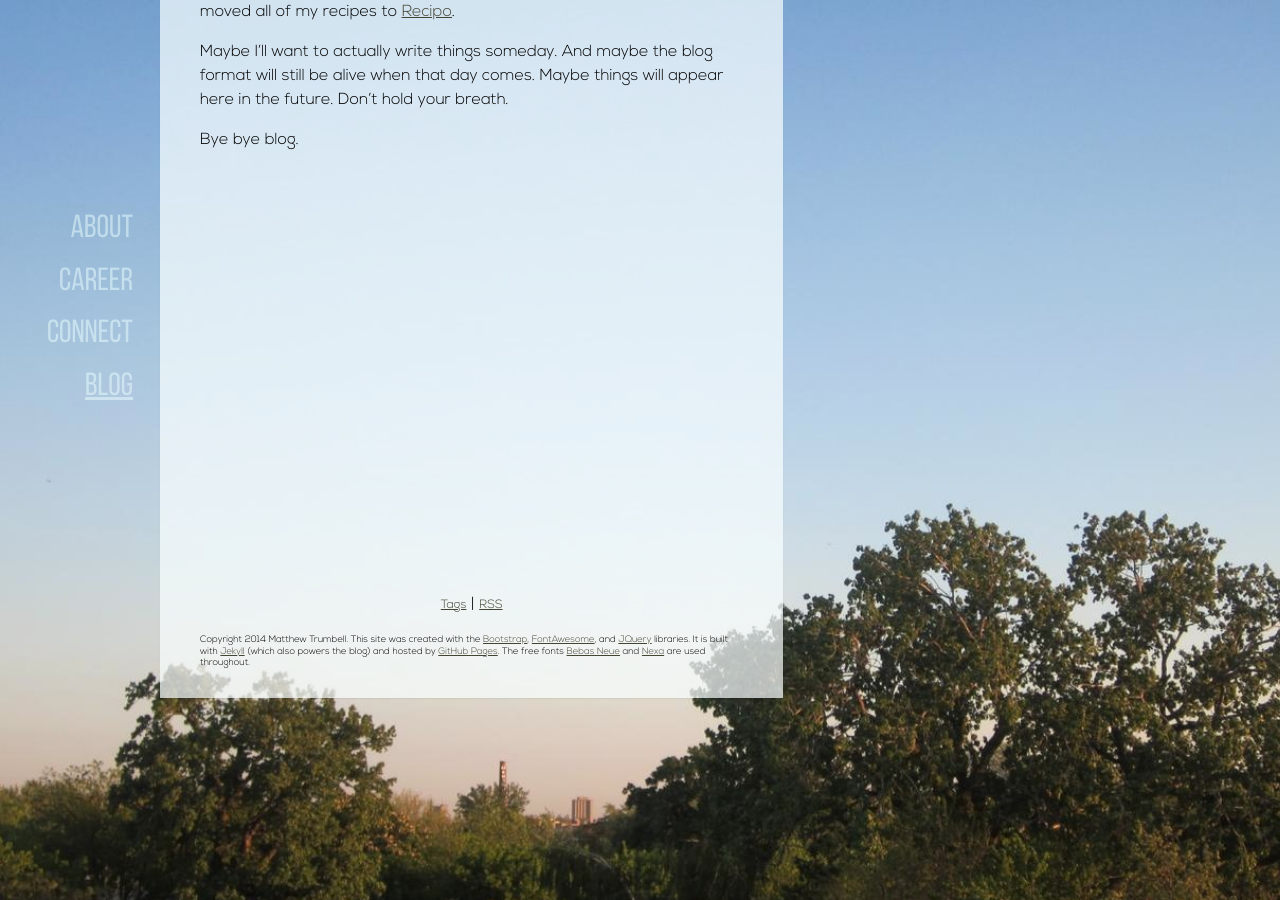
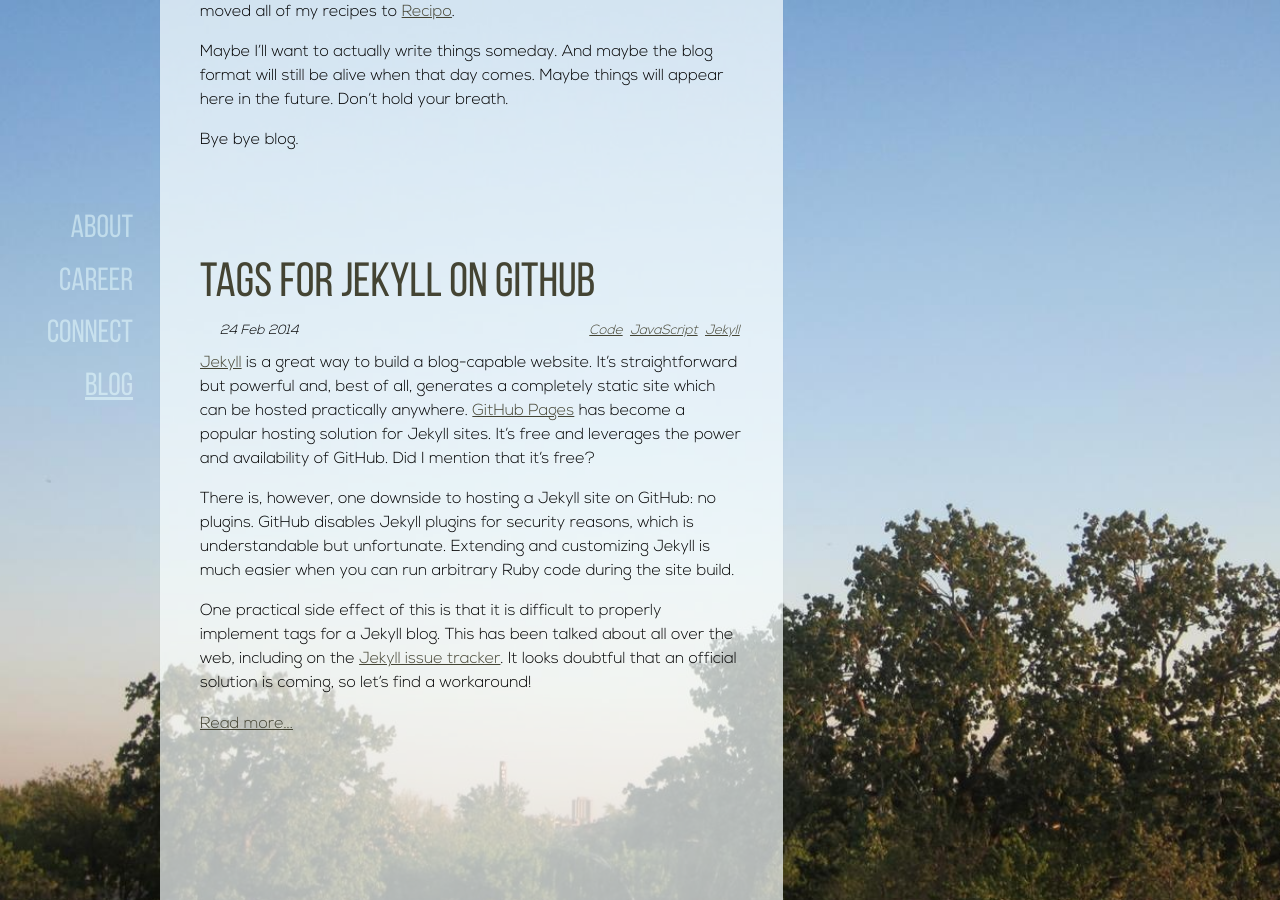
Before and after one commit to mrtrumbe/mrtrumbe.github.io, a Jekyll site: the page built from blog/index.html, in a window 1280 px wide and 900 px high, scrolled down 381 px. Built offline with Jekyll 4.4.1, drawn with Linux system fonts in a browser that asks for light colours; nearby versions of some CDN libraries; the list of posts is cut into pages by our own code.

Commit message:
Restoring somewhat useful post on jekyll and tags. Changing to the rouge highlighter.

```diff
--- a/_config.yml
+++ b/_config.yml
@@ -1,7 +1,7 @@
 production: true
 
 name: Matthew Trumbell
-pygments: true
+highlighter: "rouge"
 exclude: ["vendor"]
 paginate: 5
 paginate_path: "blog/page:num"
--- /dev/null
+++ b/_posts/2014-02-24-1-jekyll-tags-github.md
@@ -0,0 +1,251 @@
+---
+layout: post
+title: "Tags for Jekyll on Github"
+tags: Code JavaScript Jekyll
+---
+
+[Jekyll](http://jekyllrb.com/) is a great way to build a blog-capable website. It's straightforward
+but powerful and, best of all, generates a completely static site which can be hosted practically anywhere.
+[GitHub Pages](http://pages.github.com/) has become a popular hosting solution for Jekyll sites. It's
+free and leverages the power and availability of GitHub. Did I mention that it's free?
+
+There is, however, one downside to hosting a Jekyll site on GitHub: no plugins. GitHub disables Jekyll
+plugins for security reasons, which is understandable but unfortunate. Extending and customizing Jekyll
+is much easier when you can run arbitrary Ruby code during the site build.
+
+One practical side effect of this is that it is difficult to properly implement tags
+for a Jekyll blog. This has been talked about all over the web, including on the
+[Jekyll issue tracker](https://github.com/jekyll/jekyll/issues/867). It looks doubtful that
+an official solution is coming, so let's find a workaround!
+
+<!-- more -->
+
+## Approach
+
+Various people have come up with plugin-less tag implementations. My favorite is from Michael Lanyon,
+who figured out how to create an
+[alphabetized page using pure Liquid templates](http://blog.lanyonm.org/articles/2013/11/21/alphabetize-jekyll-page-tags-pure-liquid.html).
+This works quite well, but it doesn't let you create per-tag post listings. This is a limitation of
+Jekyll and the Liquid template framework, which makes per-tag pages impossible. I wanted per-tag pages,
+and with a little javascript I was able extend this solution to do exactly that.
+
+Well, *almost* exactly that. No per-tag page is actually generated. Instead, I use a pop-up modal to
+display a list of posts when the user clicks on a tag name. In some ways, this is more dynamic and nicer
+than a separate page for the per-tag posts. However, you can't link to a tag page using this solution.
+
+With that caveat in mind, to the code!
+
+
+## A Static "API"
+
+First, get [Michael's solution](http://blog.lanyonm.org/articles/2013/11/21/alphabetize-jekyll-page-tags-pure-liquid.html)
+working as a separate page displaying all tags. We'll still let the user access this page if they choose.
+
+Next, let's create another page that will generate the same information, rendered in JSON format.
+In my project, I put the HTML rendering in /tags.html and the new JSON rendering in
+/tags_json/index.html. As this data is JSON, the file *shouldn't* have an .html extension, but that's
+the extension Jekyll needs to process the file, so we'll just have to work around that later. In this file,
+add the following:
+
+{% highlight HTML %}
+{% raw %}
+---
+---
+
+{% capture site_tags %}{% for tag in site.tags %}{{ tag | first }}{% unless forloop.last %},{% endunless %}{% endfor %}{% endcapture %}
+{% capture num_words %}
+  {{ site_tags | split:',' | size }}
+{% endcapture %}
+{% assign tag_words = site_tags | split:',' | sort %}
+
+{
+{% for item in (0..num_words) %}{% unless forloop.last %}
+  {% capture this_word %}{{ tag_words[item] | strip_newlines }}{% endcapture %}
+  "{{ this_word }}": [
+    {% for post in site.tags[this_word] %}{% if post.title != null %}
+    ["{{ post.url }}","{{ post.title escape }}","{{ post.date | date_to_xmlschema }}"]{% unless forloop.last %},{% endunless %}
+    {% endif %}{% endfor %}
+  ]{% unless forloop.rindex == 2 %},{% endunless %}
+{% endunless %}{% endfor %}
+}
+{% endraw %}
+{% endhighlight %}
+
+Once you've added it, build the site with Jekyll and visit the /tags_json/ page in your
+browser. You should see a densly formatted JSON version of all the tags and their posts.
+I've opted for a dense format that is less readable than I'd like, but I wanted to minimize
+bandwidth in case the post/tag count gets high down the line.
+
+If the page renders correctly, you now have a faux-tag API that will let you get all tags
+and their posts from javascript in a browser.
+
+
+## Using the API
+
+Now let's make a simple AJAX request for the data from your website. Assuming you have
+[JQuery](http://jquery.com/) integrated into your site, you could do this in a script after
+JQuery has been loaded:
+
+{% highlight JavaScript %}
+$.ajax({
+  url: '/tags_json/',
+  dataType: "json",
+  success: function (data) {
+    console.log(data);
+  },
+  error: function (jqXHR, textStatus, errorThrown) {
+    console.log("failure!");
+  }
+});
+
+{% endhighlight %}
+
+Validate the request fired off and returned your tag data by using your browser's
+developer tools. Note the "dataType: 'json'" option, which forces JQuery to interpret
+the returned data as JSON. This is important, as the server sets a MIME type of
+"text/html" on the file. If you hit problems, the most likely cause of failure is
+incorrectly formatted json being rendered by Jekyll. Check the /tags_json/index.html
+file for any issues.
+
+Once you get that working, create a more complete solution that let's you show a list
+of posts for a tag when you click on a tag link in your website. First, let's create
+the javascript, where all the magic will happen. Add the following to a separate
+javascript file or into a script in your main page:
+
+{% highlight JavaScript %}
+var TAG_MODAL = $('\
+<div id="tag-post-list-modal" class="modal fade" tabindex="-1">\
+  <div class="modal-dialog modal-lg">\
+    <div class="modal-content">\
+      <div class="modal-header">\
+        <button type="button" class="close" data-dismiss="modal" aria-hidden="true">&times;</button>\
+        <h4 class="modal-title">&nbsp;</h4>\
+      </div>\
+      <div class="modal-body">\
+        <p><a href="/tags.html">All Tags</a>\
+        <br />\
+        <a class="all-tags-link" href="/tags.html">Tags</a>\
+        </p>\
+        <ul class="modal-tag-list">\
+        </ul>\
+      </div>\
+    </div>\
+  </div>\
+</div>\
+');
+
+var TagManager = function(){
+  this.JSON_TAGS_URL = "/tags_json/";
+  this._tags = null;
+
+  $('body').append(TAG_MODAL);
+
+  var self = this;
+  $.ajax({
+    url: this.JSON_TAGS_URL,
+    dataType: "json",
+    success: function (data) {
+      self._tags = {};
+      for (var p in data) {
+        if (data.hasOwnProperty(p)) {
+          var lp = p.toLowerCase();
+          self._tags[lp] = data[p];
+        }
+      }
+    },
+    error: function (jqXHR, textStatus, errorThrown) {
+    }
+  });
+};
+
+TagManager.prototype = {
+  getTagPosts: function(tag) {
+    var lt = tag.toLowerCase();
+    if (!this._tags.hasOwnProperty(lt)) {
+      return null;
+    }
+    return this._tags[lt];
+  },
+
+  showTagPosts: function(tag) {
+    var posts = this.getTagPosts(tag);
+    $('.modal-title', TAG_MODAL).html('Posts with tag "' + tag + '"');
+    var atl = $('.all-tags-link', TAG_MODAL);
+    atl.attr('href', '/tags.html#' + tag);
+    atl.html(tag + " Tag");
+    var lst = $('.modal-body ul', TAG_MODAL);
+    lst.html("");
+    for (var i=0; i<posts.length; i++) {
+      var url = posts[i][0];
+      var title = posts[i][1];
+      var displayDate = moment(posts[i][2]).format("MMMM DD, YYYY");
+
+      var pst = '<li itemscope><span class="entry-date">' +
+        displayDate + '</span> &raquo; <a href="' + url + '">' + title + '</a></li>';
+      lst.append(pst)
+    }
+    TAG_MODAL.modal('show');
+  }
+};
+{% endhighlight %}
+
+That code assumes you are using [Twitter Bootstrap](http://getbootstrap.com/). You'll
+need to change the modal template and modal display code if you are using another UI
+framework.
+
+Once you get it integrated into your site, create an instance of the TagManager
+using the following:
+
+{% highlight JavaScript %}
+var $tags = new TagManager();
+{% endhighlight %}
+
+Applying the TagManager is almost as simple. I render my tags using Liquid template
+code like this:
+
+{% highlight HTML %}
+{% raw %}
+{% if page.tags.size > 0 %}
+<span class="tags">
+  {% for tag in page.tags %}
+    <a href="/tags.html#{{tag}}">{{ tag }}</a>&nbsp;
+  {% endfor %}
+</span>
+{% endif %}
+{% endraw %}
+{% endhighlight %}
+
+Note that each tag links to the main "all tags" page just in case our JavaScript fails.
+Applying the TagManager is just a matter of overriding the click event of the tag anchor:
+
+{% highlight JavaScript %}
+$(".tags a").click(function () {
+  $tags.showTagPosts($(this).html());
+  return false;
+});
+{% endhighlight %}
+
+The "return false;" keeps the click from following the default link.
+
+
+
+## Working Example
+
+I've implemented this tag method on this blog. Click on a tag on any of the posts to see it in action.
+
+And take a look at the code in the
+[GitHub Repository](https://github.com/mrtrumbe/mrtrumbe.github.io) for the site. The relevant
+files are:
+
+* [/tags.html](https://github.com/mrtrumbe/mrtrumbe.github.io/blob/master/tags.html)
+    -- The HTML rendering of all tags on the site.
+* [/tags_json/index.html](https://github.com/mrtrumbe/mrtrumbe.github.io/blob/master/tags_json/index.html)
+    -- The JSON rendering of the tag data (aka, the API).
+* [/js/tags.js](https://github.com/mrtrumbe/mrtrumbe.github.io/blob/master/js/tags.js)
+    -- The file containing our JavaScript code to hit the API and render the modal.
+* [/_layouts/default.html](https://github.com/mrtrumbe/mrtrumbe.github.io/blob/master/_layouts/default.html)
+    -- The default Jekyll layout, which defines the site skeleton and uses the TagManager.
+* [/_layouts/post.html](https://github.com/mrtrumbe/mrtrumbe.github.io/blob/master/_layouts/post.html)
+    -- The post Jekyll layout, which shows rendering of tags in a post.
+
+If you have any questions about this, please [get in touch with me](/#connect).
```
